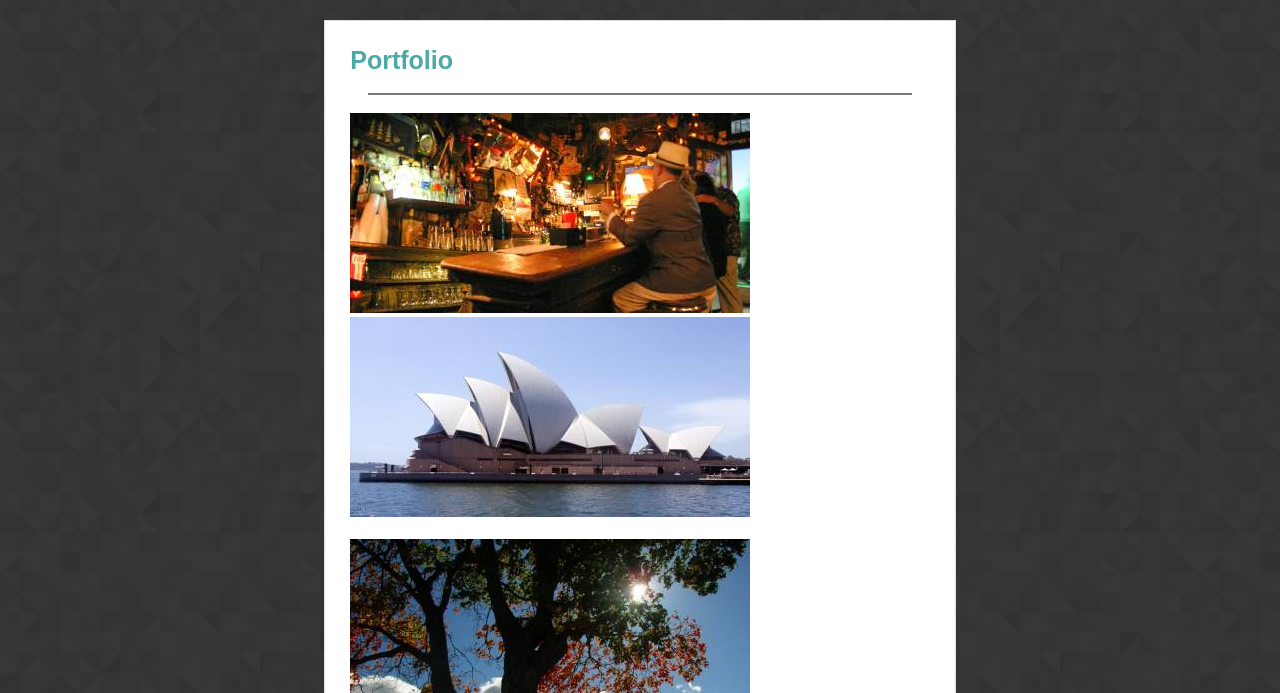
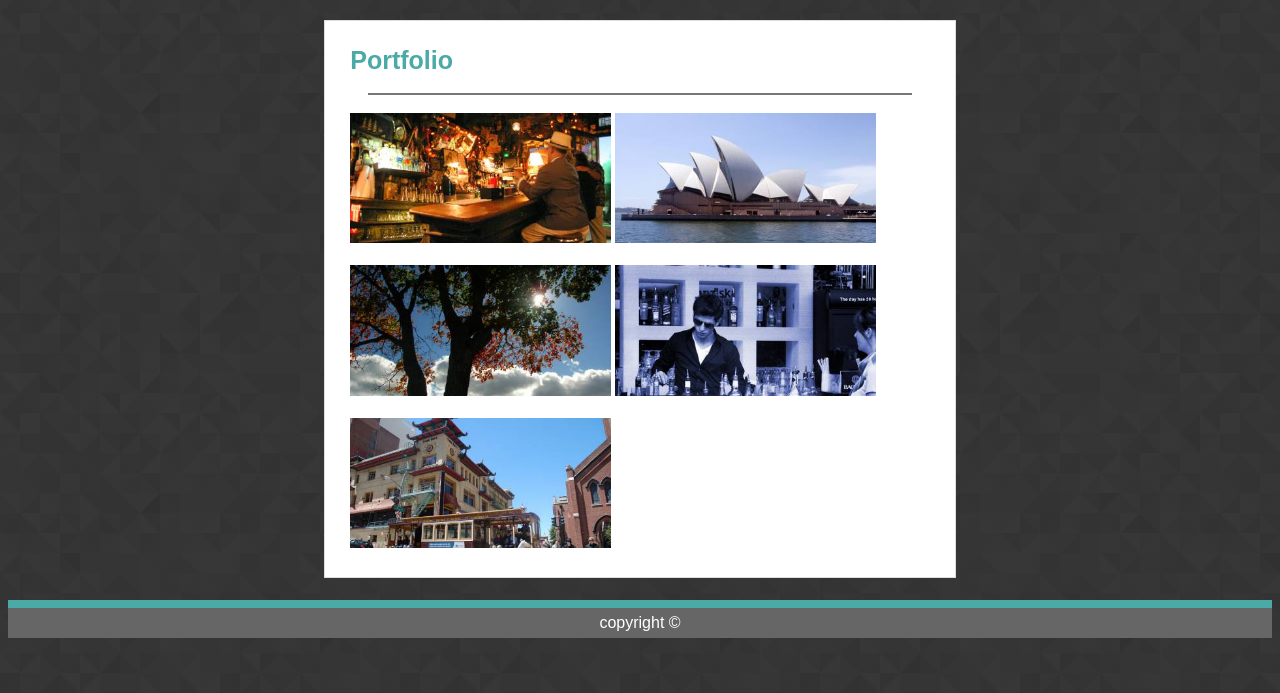
Before and after one commit to Kpressley86/Basic-Portfolio, a plain HTML site: page Portfolio.html in a window 1280 px wide. Shown: the part 107-800 px from the top of the page. Drawn offline with Linux system fonts and the light colour scheme.

Commit message:
fixed image size

```diff
--- a/Portfolio.html
+++ b/Portfolio.html
@@ -23,13 +23,13 @@
         <b>Portfolio</b>
         <br><br>
         <section></section><br>
-        <img src="assets/images/place-holder-1.jfif" alt="porfolio-1" />
-        <img src="assets/images/place-holder-2.jfif" alt="porfolio-2" />
+        <img class="portfolio" src="assets/images/place-holder-1.jfif" alt="porfolio-1" />
+        <img class="portfolio" src="assets/images/place-holder-2.jfif" alt="porfolio-2" />
         <br><br>
-        <img src="assets/images/place-holder-3.jfif" alt="porfolio-3" />
-        <img src="assets/images/place-holder-4.jfif" alt="porfolio-4" />
+        <img class="portfolio" src="assets/images/place-holder-3.jfif" alt="porfolio-3" />
+        <img class="portfolio" src="assets/images/place-holder-4.jfif" alt="porfolio-4" />
         <br><br>
-        <img src="assets/images/place-holder-5.jfif" alt="porfolio-5" />
+        <img class="portfolio" src="assets/images/place-holder-5.jfif" alt="porfolio-5" />
     </h4>
     <footer>copyright ©</footer>
 </body>
--- a/assets/css/style.css
+++ b/assets/css/style.css
@@ -82,6 +82,10 @@ b {
 image {
     float:left;
 }
+.portfolio {
+    width:45%;
+
+}
 
 h4 {
     padding-top: 2%;
```
